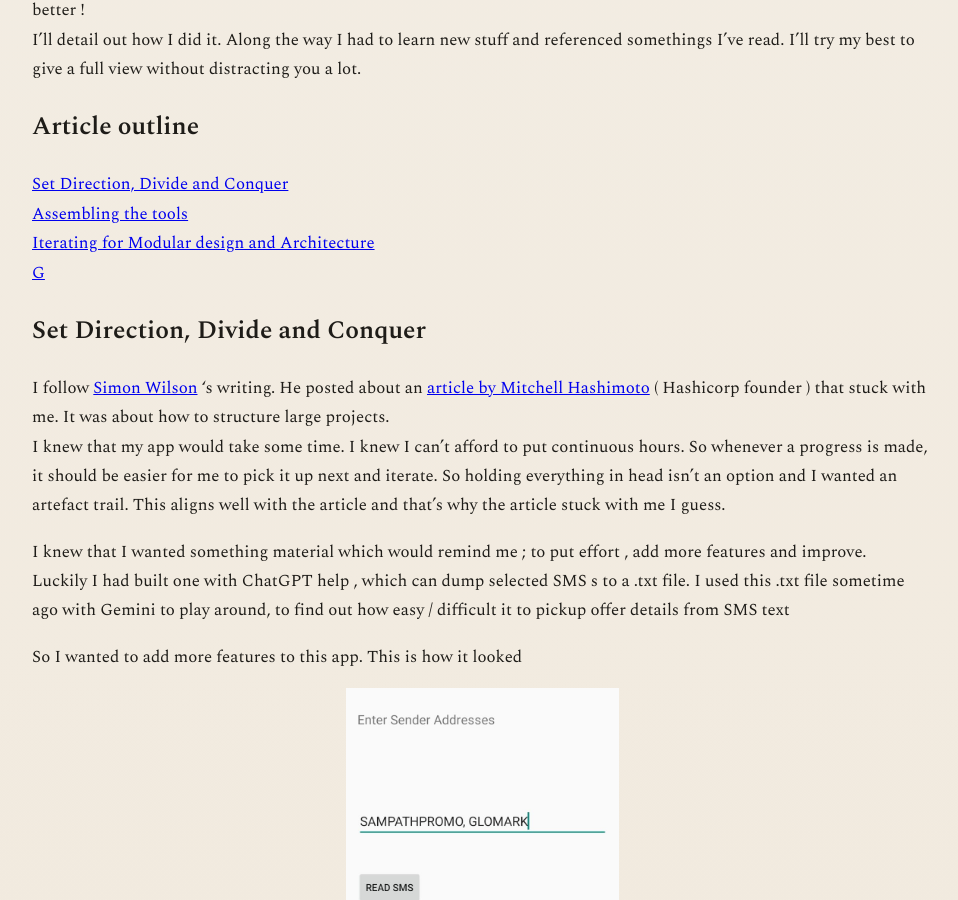
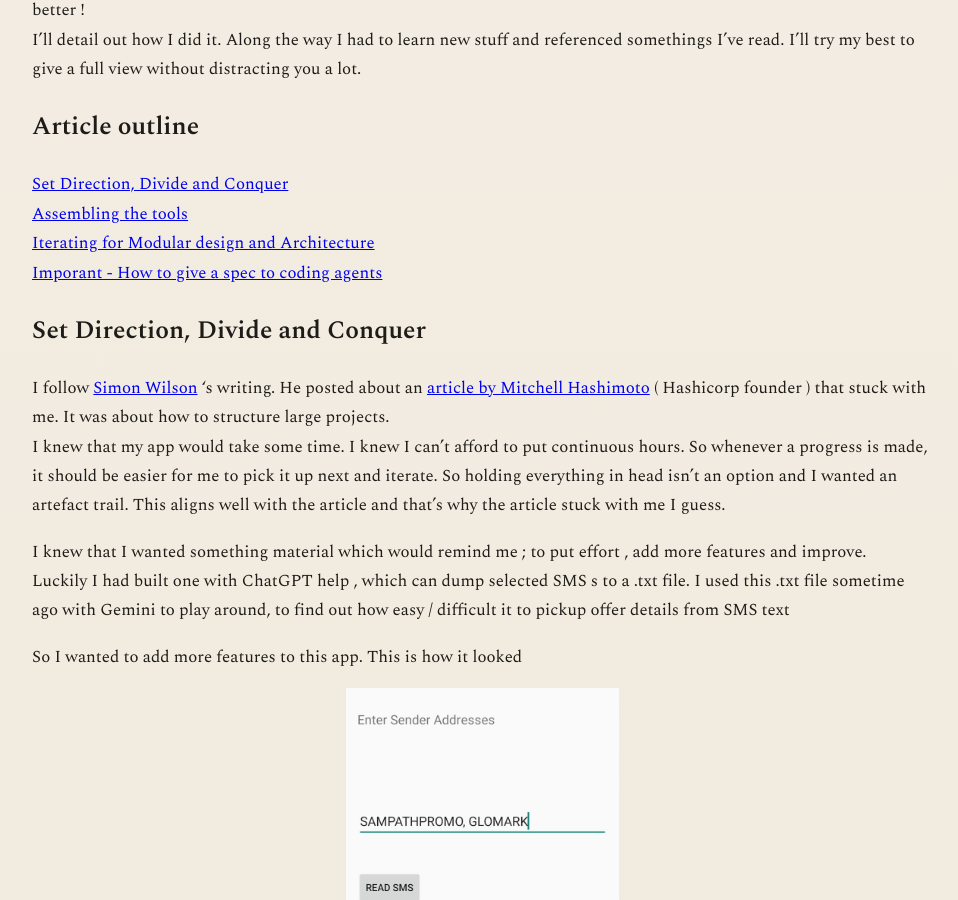
Before and after one commit to nilanka-weeraman/nilanka-weeraman.github.io, a Jekyll site: the page built from _posts/2026-01-20-welcome.md, in a window 1280 px wide and 900 px high, scrolled down 2585 px. Shown: the whole window, without its empty margins (158-1116 px from the left). Built offline with Jekyll 4.4.1, drawn with Linux system fonts in a browser that asks for light colours; some of the changed text lies outside the part shown.

```diff
--- a/_posts/2026-01-20-welcome.md
+++ b/_posts/2026-01-20-welcome.md
@@ -21,7 +21,7 @@ I'll detail out how I did it. Along the way I had to learn new stuff and referen
 [Set Direction, Divide and Conquer](#divide-and-conquer-approach) <br>
 [Assembling the tools](#assembleai) <br>
 [Iterating for Modular design and Architecture](#architecture) <br>
-[G](#backend-service) <br>
+[Imporant - How to give a spec to coding agents](#spec) <br>
 
 ## Set Direction, Divide and Conquer {#divide-and-conquer-approach}
 
@@ -67,3 +67,5 @@ So CC made the first working app. It did the following ;<br>
   With modularization, now I have a new challenge of synching requirements between two services. For backend developments, I went ahead with using actual SMS texts parsed as a JSON ( eumulating how the mobile app would call backend API ). With Antigravity, I built seperate scripts to emulate POST requests with JSON payloads, so I can test backend independently. Still my tests are running on local machine.<br>
 
 To address the challenge of having ground truth merchant data, I decided to use [Google Places API](https://developers.google.com/maps/documentation/places/web-service/overview). Google places api has standardized places ( and merchants ). So whenever a merchant name is extracted from offer details, it was sent to Places API and retreived merchant's name as appear in Google. To further clean the name, I used another call to Gemini 2.5. All these finetuning is now easy as my backend is sperate.
+
+## Imporant - How to give a spec to coding agents {#spec}
```
